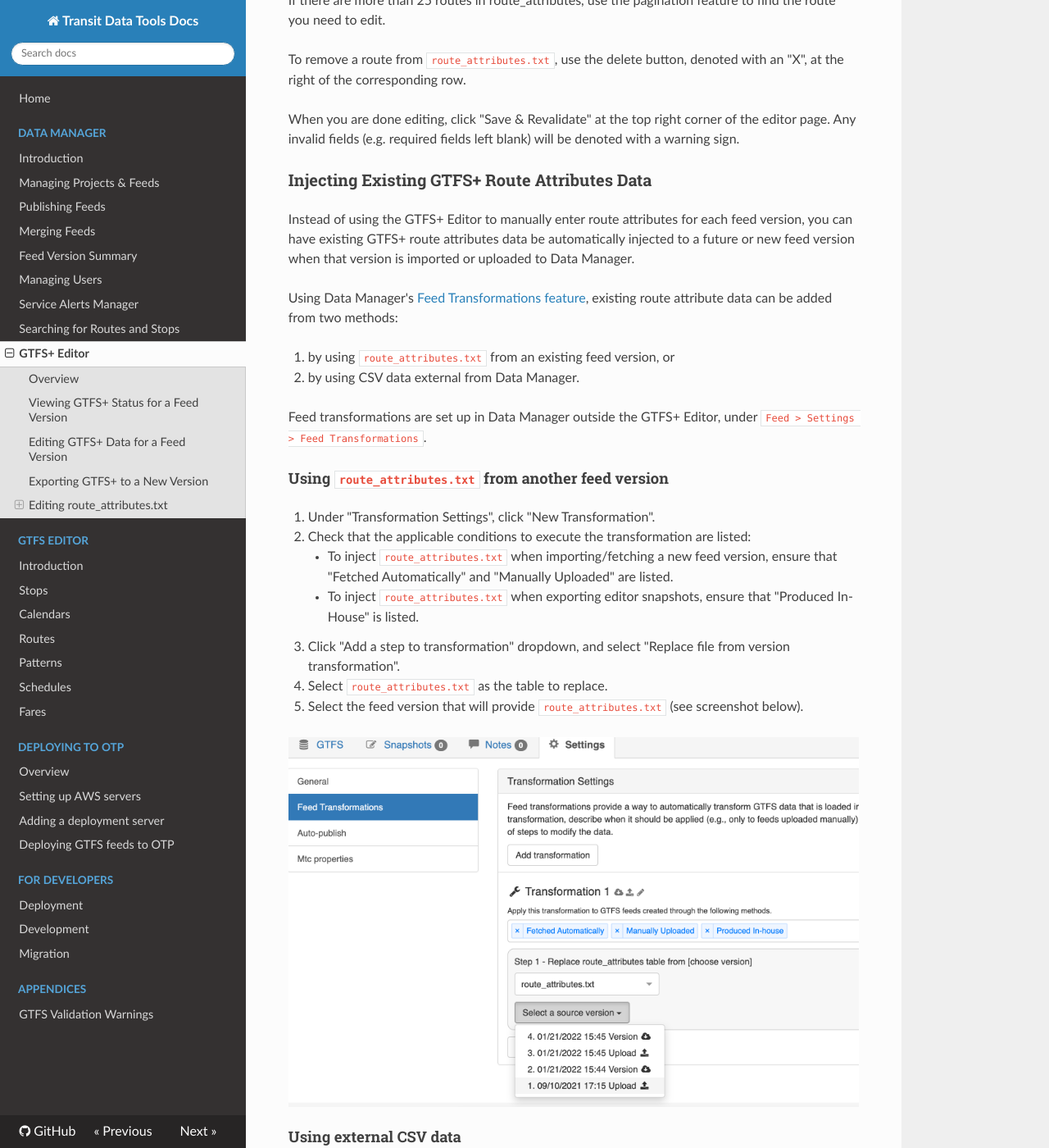
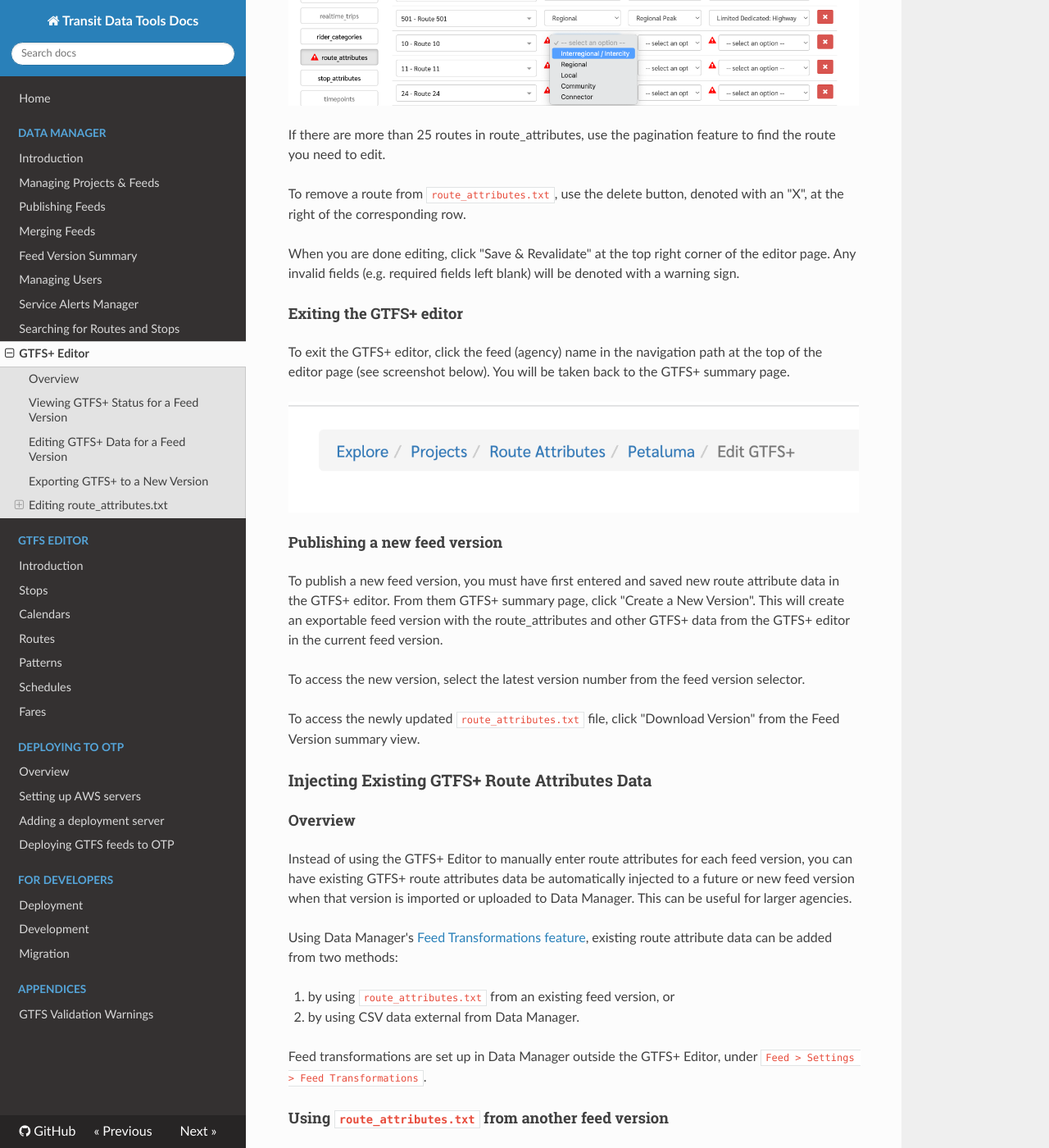
Before and after one commit to wtchen/datatools-ui, an MkDocs documentation site: the page built from docs/user/gtfs-plus-editor.md, in a window 1280 px wide and 1400 px high, scrolled down 4542 px. Shown: the whole window at 82% size. Built offline with MkDocs 1.6.1, drawn with Linux system fonts in a browser that asks for light colours; nearby versions of some CDN libraries; some of the changed text lies outside the part shown.

Commit message:
docs(gtfs-plus-editor): Rearrange documentation per client request.

```diff
--- a/docs/user/gtfs-plus-editor.md
+++ b/docs/user/gtfs-plus-editor.md
@@ -36,7 +36,13 @@
 
 ## Editing `route_attributes.txt`
 
-### Opening the GTFS+ Editor
+### Manually Entering Route Attributes Using the GTFS+ Editor
+
+#### Overview
+
+For small transit agencies, GTFS+ route attributes can be easily entered using the route attributes editor.
+
+#### Opening the GTFS+ editor
 
 From the Feed Version viewer, clicking the "GTFS+ for this version" shortcut on the left side of the screen will open the GTFS+ summary page that lists GTFS+ files and validation summary.
 
@@ -44,7 +50,7 @@
 
 Note that route attributes can only be added for the transit routes defined for the active agency feed. To edit route attributes for another agency, navigate back to the applicable project and select the desired agency and feed version.
 
-### Route Attributes Editor Overview
+#### Route attributes editor overview
 
 Once in the GTFS+ editor, select "route_attributes" from the GTFS+ files shown on the left side. "route_attributes" will be grayed-out but still available for editing if no data were previously entered.
 
@@ -54,7 +60,7 @@
 
 To add attributes to a transit route, click "New Row". A set of selectors is shown.
 
-### Editing Route Attributes
+#### Editing route attributes
 
 To fill out route attributes, first, select a transit route from the left-most dropdown selector.
 Once you select the route, click the selectors and pick the desired value under each route attribute.
@@ -74,11 +80,29 @@
 When you are done editing, click "Save & Revalidate" at the top right corner of the editor page.
 Any invalid fields (e.g. required fields left blank) will be denoted with a warning sign.
 
+#### Exiting the GTFS+ editor
+
+To exit the GTFS+ editor, click the feed (agency) name in the navigation path at the top of the editor page
+(see screenshot below). You will be taken back to the GTFS+ summary page.
+
+![empty route attributes editor](../img/gtfsplus-editor-nav.png)
+
+#### Publishing a new feed version
+
+To publish a new feed version, you must have first entered and saved new route attribute data in the GTFS+ editor.
+From them GTFS+ summary page, click "Create a New Version". This will create an exportable feed version with the route_attributes and other GTFS+ data from the GTFS+ editor in the current feed version.
+
+To access the new version, select the latest version number from the feed version selector.
+
+To access the newly updated `route_attributes.txt` file, click "Download Version" from the Feed Version summary view.
+
 ### Injecting Existing GTFS+ Route Attributes Data
+
+#### Overview
 
 Instead of using the GTFS+ Editor to manually enter route attributes for each feed version,
 you can have existing GTFS+ route attributes data be automatically injected to a future or new feed version
-when that version is imported or uploaded to Data Manager.
+when that version is imported or uploaded to Data Manager. This can be useful for larger agencies.
 
 Using Data Manager's [Feed Transformations feature](./managing-projects-feeds.md#feed-transformations),
 existing route attribute data can be added from two methods:
@@ -89,6 +113,8 @@
 Feed transformations are set up in Data Manager outside the GTFS+ Editor, under `Feed > Settings > Feed Transformations`.
 
 #### Using `route_attributes.txt` from another feed version
+
+**Important!** To inject GTFS+ edits done to another version, **the edits need to be published first to a new GTFS version** (see [Publishing a new feed version](#publishing-a-new-feed-version) above). In the last step below, select that published version as the source for the route attributes to reuse.
 
 1. Under "Transformation Settings", click "New Transformation".
 2. Check that the applicable conditions to execute the transformation are listed:
@@ -111,19 +137,3 @@
 5. Enter or paste the desired route attributes CSV data (see screenshot below).
 
 ![Replace route attributes from CSV screenshot](../img/transform-route-attr-from-csv.png)
-
-### Exiting the GTFS+ Editor
-
-To exit the GTFS+ editor, click the feed (agency) name in the navigation path at the top of the editor page
-(see screenshot below). You will be taken back to the GTFS+ summary page.
-
-![empty route attributes editor](../img/gtfsplus-editor-nav.png)
-
-### Publishing A New Feed Version
-
-To publish a new feed version, you must have first entered and saved new route attribute data in the GTFS+ editor.
-From them GTFS+ summary page, click "Create a New Version". This will create an exportable feed version with the route_attributes and other GTFS+ data from the GTFS+ editor in the current feed version.
-
-To access the new version, select the latest version number from the feed version selector.
-
-To access the newly updated `route_attributes.txt` file, click "Download Version" from the Feed Version summary view.
```
